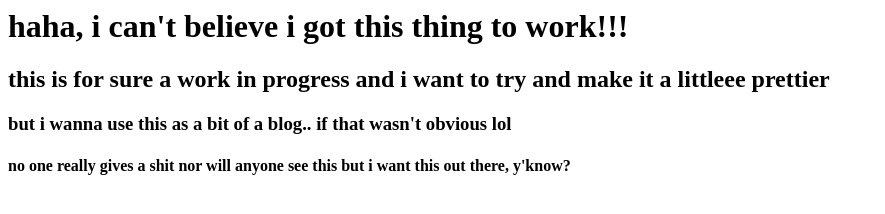
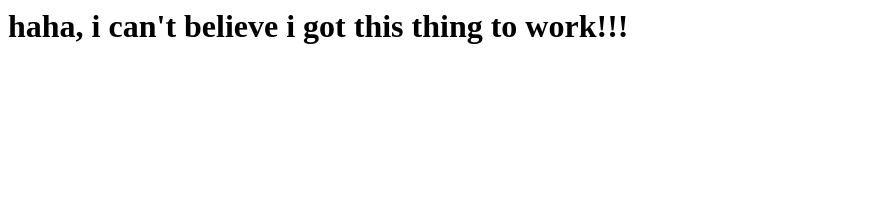
Before and after one commit to starryriri/blog, a plain HTML site: page index.html in a window 1280 px wide. Shown: the whole page, without its empty margins (0-885 px from the left). Drawn offline with Linux system fonts and the light colour scheme.

Commit message:
Update index.html

```diff
--- a/index.html
+++ b/index.html
@@ -1,4 +1 @@
 <h1>haha, i can't believe i got this thing to work!!!</h1>
-<h2>this is for sure a work in progress and i want to try and make it a littleee prettier</h2>
-<h3>but i wanna use this as a bit of a blog.. if that wasn't obvious lol</h3>
-<h4>no one really gives a shit nor will anyone see this but i want this out there, y'know?</h4>
```
